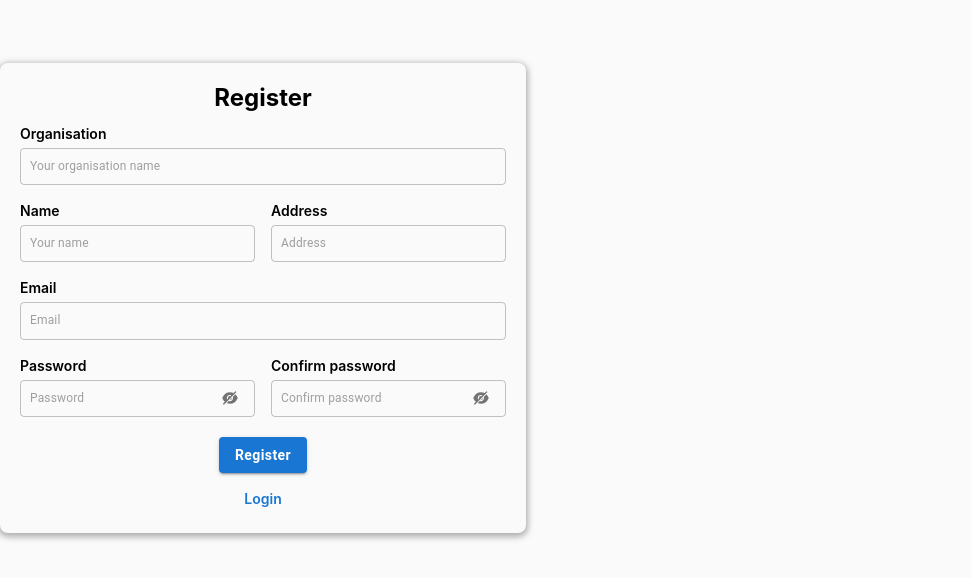
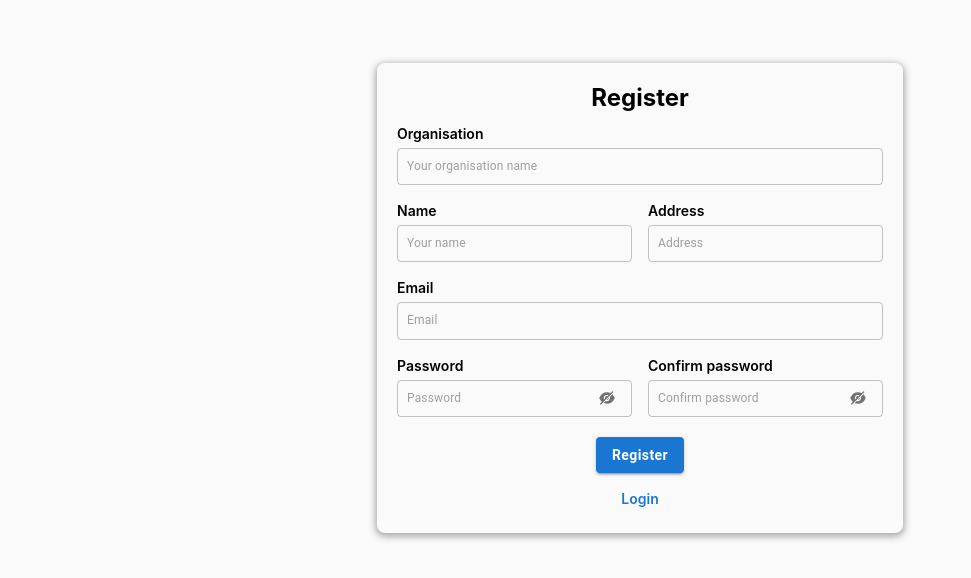
Before and after one commit to sachinelavarasan/watch-book, a React (Create React App) app: page /signup in a window 1280 px wide. Shown: the part 102-680 px from the top of the page, without its empty margins (0-971 px from the left). Built offline with nearby package versions, Linux system fonts and the light colour scheme.

Commit message:
loginalignment

```diff
--- a/src/App.css
+++ b/src/App.css
@@ -29,6 +29,12 @@
   padding: 0;
 }
 
+.App {
+  display: flex;
+  align-items: center;
+  justify-content: center;
+}
+
 @keyframes App-logo-spin {
   from {
     transform: rotate(0deg);
```
